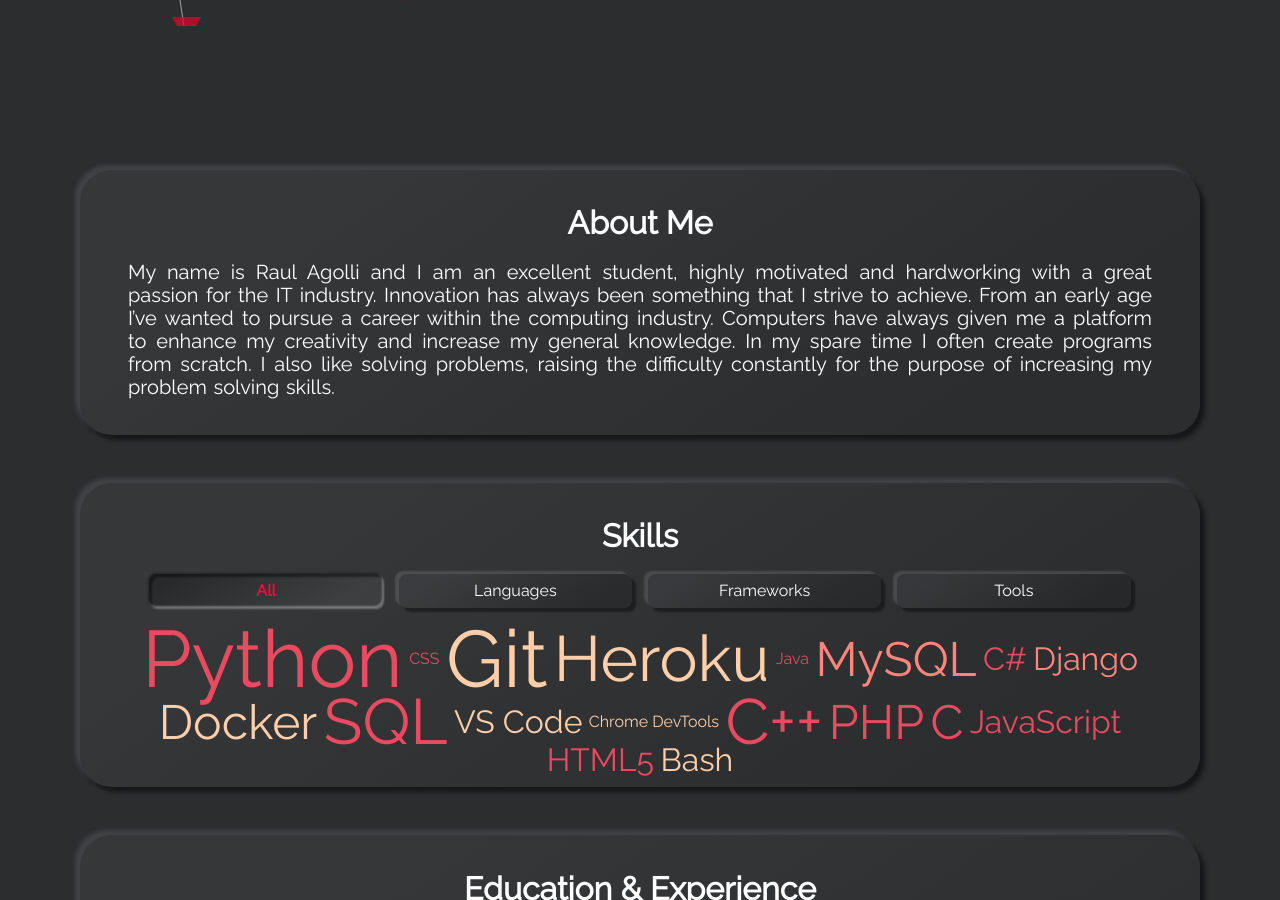
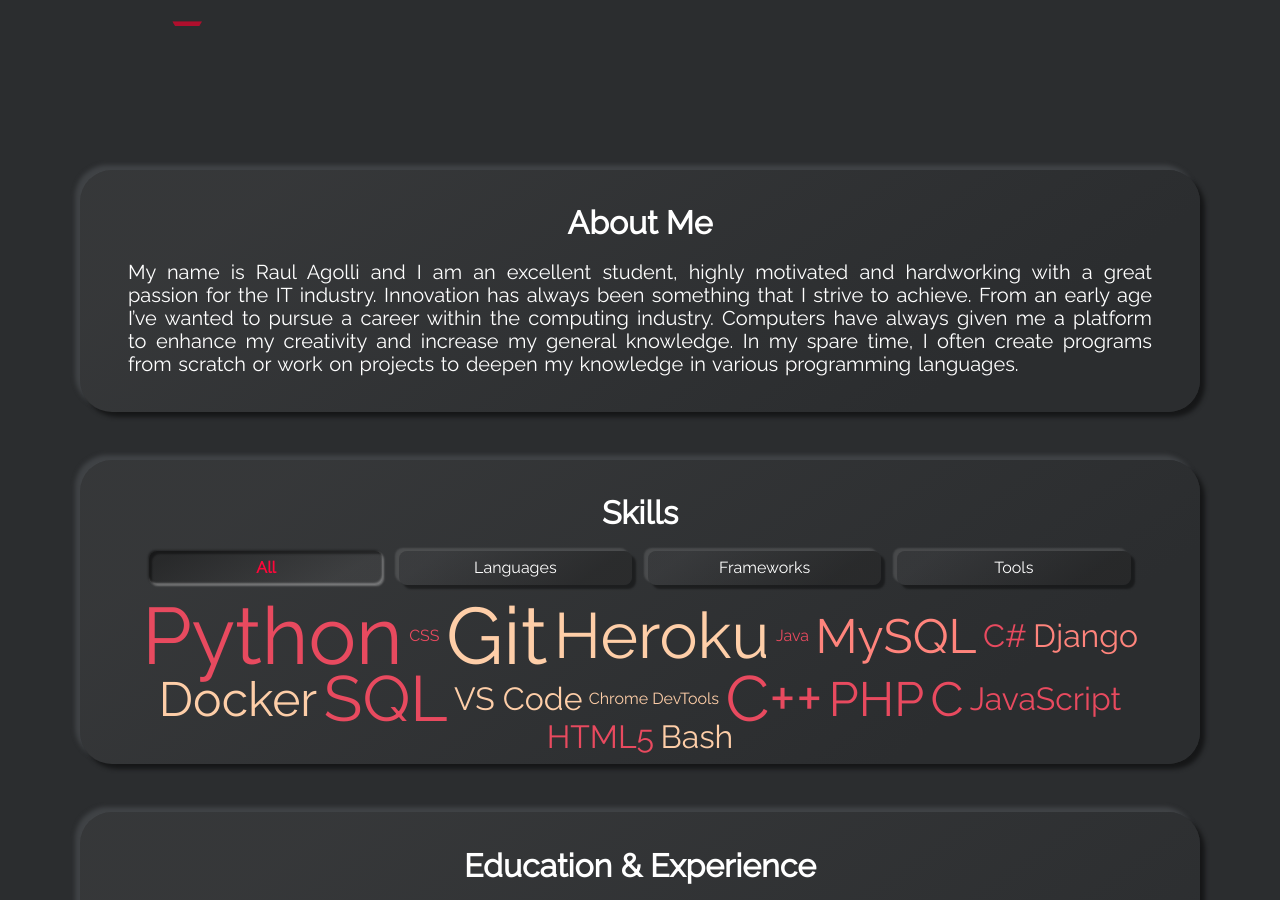
Before and after one commit to incredible28/portfolio, a Jekyll site: the page built from index.html, in a window 1280 px wide and 900 px high, scrolled down 890 px. Built offline with Jekyll 4.4.1, drawn with Linux system fonts in a browser that asks for light colours.

```diff
--- a/_config.yml
+++ b/_config.yml
@@ -39,8 +39,7 @@ about_me_description: >
   industry. Innovation has always been something that I strive to achieve. From an early age
   I’ve wanted to pursue a career within the computing industry. Computers have always
   given me a platform to enhance my creativity and increase my general knowledge. In my
-  spare time I often create programs from scratch. I also like solving problems, raising the
-  difficulty constantly for the purpose of increasing my problem solving skills.
+  spare time, I often create programs from scratch or work on projects to deepen my knowledge in various programming languages.
 # SKILLS SECTION
 # show_skills_card:
 # > setting this to true, will display the Skills section
--- a/assets/particles.json
+++ b/assets/particles.json
@@ -1,7 +1,7 @@
 {
   "particles": {
     "number": {
-      "value": 30,
+      "value": 20,
       "density": {
         "enable": true,
         "value_area": 800
```
